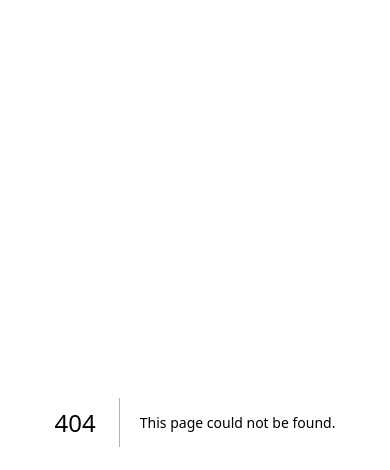
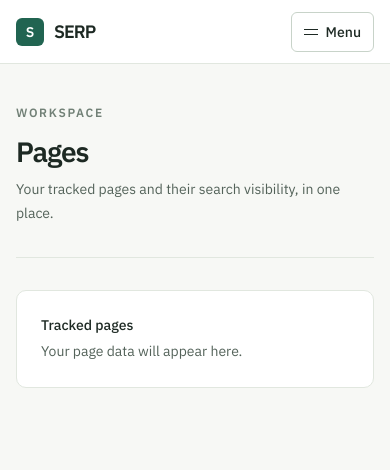
Before and after one commit to asimalizada/serp, a Next.js app in the folder apps/web/: page /pages in a window 390 px wide. Before the commit this address had no page. Shown: the top 470 px of the page. Built offline with nearby package versions, Linux system fonts and the light colour scheme.

Commit message:
feat(frontend): implement responsive application shell and navigation

```diff
--- /dev/null
+++ b/apps/web/app/(workspace)/layout.tsx
@@ -0,0 +1,6 @@
+import type { ReactNode } from 'react';
+import { AppShell } from '../../components/shell/app-shell';
+
+export default function WorkspaceLayout({ children }: Readonly<{ children: ReactNode }>) {
+  return <AppShell>{children}</AppShell>;
+}
--- /dev/null
+++ b/apps/web/app/(workspace)/pages/page.tsx
@@ -0,0 +1,24 @@
+import type { Metadata } from 'next';
+
+export const metadata: Metadata = {
+  title: 'Pages | SERP',
+};
+
+export default function PagesPage() {
+  return (
+    <>
+      <header className="border-b border-line pb-8">
+        <p className="text-caption font-semibold uppercase tracking-[0.14em] text-ink-faint">Workspace</p>
+        <h1 className="mt-3 text-page-title font-semibold leading-tight tracking-[-0.04em] text-ink">Pages</h1>
+        <p className="mt-2 max-w-2xl text-sm leading-6 text-ink-muted">
+          Your tracked pages and their search visibility, in one place.
+        </p>
+      </header>
+
+      <section aria-label="Tracked pages preview" className="mt-8 rounded-surface border border-line bg-surface p-6 sm:p-8">
+        <p className="text-sm font-medium text-ink">Tracked pages</p>
+        <p className="mt-1 text-sm leading-6 text-ink-muted">Your page data will appear here.</p>
+      </section>
+    </>
+  );
+}
--- /dev/null
+++ b/apps/web/components/shell/app-shell.tsx
@@ -0,0 +1,23 @@
+import type { ReactNode } from 'react';
+import { MobileMenu } from './mobile-menu';
+import { Sidebar } from './sidebar';
+
+export function AppShell({ children }: { children: ReactNode }) {
+  return (
+    <div className="min-h-dvh lg:grid lg:grid-cols-[14.5rem_minmax(0,1fr)]">
+      <a
+        href="#main-content"
+        className="sr-only focus:fixed focus:left-4 focus:top-4 focus:z-50 focus:not-sr-only focus:rounded-control focus:bg-surface focus:px-4 focus:py-2 focus:text-accent"
+      >
+        Skip to content
+      </a>
+      <Sidebar />
+      <div className="min-w-0">
+        <MobileMenu />
+        <main id="main-content" className="mx-auto w-full max-w-[var(--layout-max-width)] px-[var(--layout-gutter)] py-10 sm:py-12 lg:py-14">
+          {children}
+        </main>
+      </div>
+    </div>
+  );
+}
--- /dev/null
+++ b/apps/web/components/shell/mobile-menu.tsx
@@ -0,0 +1,74 @@
+'use client';
+
+import { useEffect, useRef } from 'react';
+import { Brand, ShellNavigation } from './sidebar';
+
+export function MobileMenu() {
+  const dialogRef = useRef<HTMLDialogElement>(null);
+  const triggerRef = useRef<HTMLButtonElement>(null);
+
+  useEffect(() => {
+    const desktop = window.matchMedia('(min-width: 1024px)');
+    const closeOnDesktop = () => {
+      if (desktop.matches && dialogRef.current?.open) dialogRef.current.close();
+    };
+
+    desktop.addEventListener('change', closeOnDesktop);
+    return () => desktop.removeEventListener('change', closeOnDesktop);
+  }, []);
+
+  function closeMenu() {
+    dialogRef.current?.close();
+  }
+
+  return (
+    <>
+      <header className="flex h-16 items-center justify-between border-b border-line bg-surface px-[var(--layout-gutter)] lg:hidden">
+        <Brand />
+        <button
+          ref={triggerRef}
+          type="button"
+          aria-label="Open navigation"
+          aria-haspopup="dialog"
+          aria-controls="mobile-navigation"
+          onClick={() => dialogRef.current?.showModal()}
+          className="inline-flex min-h-10 items-center gap-2 rounded-control border border-line-strong bg-surface px-3 text-sm font-medium text-ink hover:bg-surface-subtle"
+        >
+          <span aria-hidden="true" className="flex w-3.5 flex-col gap-1">
+            <span className="h-px w-full bg-current" />
+            <span className="h-px w-full bg-current" />
+          </span>
+          Menu
+        </button>
+      </header>
+
+      <dialog
+        ref={dialogRef}
+        id="mobile-navigation"
+        aria-label="Navigation"
+        onClose={() => triggerRef.current?.focus()}
+        onClick={(event) => {
+          if (event.target === event.currentTarget) closeMenu();
+        }}
+        className="mobile-nav-dialog"
+      >
+        <div className="flex h-full flex-col bg-surface px-5 py-6">
+          <div className="flex items-center justify-between px-2">
+            <Brand />
+            <button
+              type="button"
+              autoFocus
+              onClick={closeMenu}
+              className="min-h-10 rounded-control px-2 text-sm font-medium text-ink-muted hover:text-ink"
+            >
+              Close
+            </button>
+          </div>
+          <div className="mt-14">
+            <ShellNavigation onNavigate={closeMenu} />
+          </div>
+        </div>
+      </dialog>
+    </>
+  );
+}
--- /dev/null
+++ b/apps/web/components/shell/sidebar.tsx
@@ -0,0 +1,50 @@
+import Link from 'next/link';
+
+export function Brand() {
+  return (
+    <Link
+      href="/pages"
+      aria-label="SERP, Pages"
+      className="inline-flex w-fit items-center gap-2.5 rounded-control text-ink hover:text-accent"
+    >
+      <span aria-hidden="true" className="grid size-7 place-items-center rounded-control bg-accent text-sm font-semibold text-white">
+        S
+      </span>
+      <span className="text-lg font-semibold tracking-[-0.055em]">SERP</span>
+    </Link>
+  );
+}
+
+export function ShellNavigation({ onNavigate }: { onNavigate?: () => void }) {
+  return (
+    <nav aria-label="Main navigation">
+      <p className="px-3 text-[0.6875rem] font-semibold uppercase tracking-[0.14em] text-ink-faint">
+        Workspace
+      </p>
+      <div className="mt-3">
+        <Link
+          href="/pages"
+          aria-current="page"
+          onClick={onNavigate}
+          className="flex min-h-10 items-center gap-3 rounded-control bg-accent-soft px-3 text-sm font-medium text-accent transition-colors duration-[var(--motion-fast)] hover:bg-[#dcebe1]"
+        >
+          <span aria-hidden="true" className="size-1.5 rounded-full bg-accent" />
+          Pages
+        </Link>
+      </div>
+    </nav>
+  );
+}
+
+export function Sidebar() {
+  return (
+    <aside className="sticky top-0 hidden h-dvh flex-col border-r border-line bg-surface px-5 py-7 lg:flex">
+      <div className="px-2">
+        <Brand />
+      </div>
+      <div className="mt-14">
+        <ShellNavigation />
+      </div>
+    </aside>
+  );
+}
```
